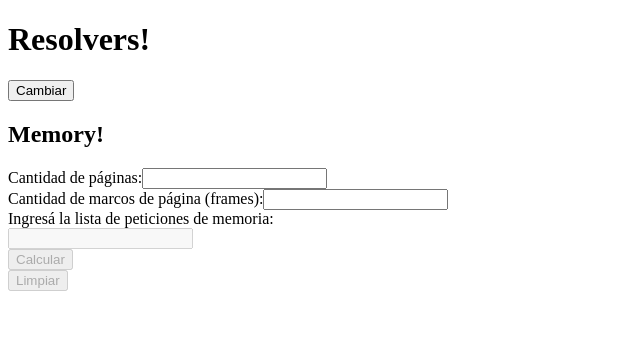
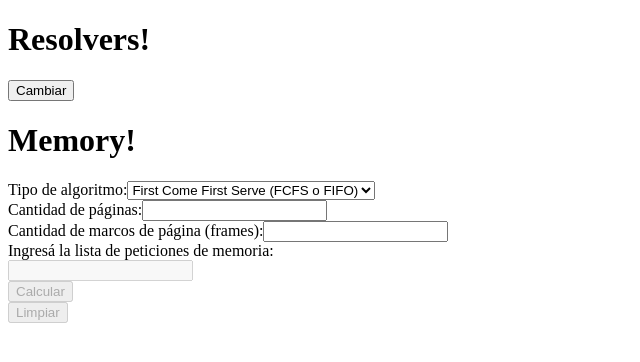
Before and after one commit to emigimenezj/os-resolvers, a React (Vite) app: page / in a window 1280 px wide. Shown: the top 362 px of the page, without its empty margins (0-640 px from the left). Built offline with nearby package versions, Linux system fonts and the light colour scheme.

Commit message:
Update html structure and add memory algorithm selector

```diff
--- a/src/Memory.jsx
+++ b/src/Memory.jsx
@@ -5,8 +5,8 @@ import { MemoryCarouselSolutions } from './components/MemoryCarouselSolutions';
 
 export function Memory() {
 
+  // cantidad de páginas: 6
   // cantidad de marcos: 4
-  // cantidad de páginas: 6
   // lista de peticiones: 1, 2, 1, 3, 4, 3, 5, 6, 2
 
   const [pages, setPages] = useState('');
@@ -22,7 +22,7 @@ export function Memory() {
     const isOnlyDigits = /^\d*$/.test(value);
     if(!isOnlyDigits) return;
 
-    setPages(parseInt(value, 10));
+    setPages(value ? parseInt(value, 10) : value);
   }
 
   const handleChangeFrameInput = (event) => {
@@ -31,22 +31,29 @@ export function Memory() {
     const isOnlyDigits = /^\d*$/.test(value);
     if(!isOnlyDigits) return;
 
-    setFrames(parseInt(value, 10));
+    setFrames(value ? parseInt(value, 10) : value);
   }
 
   const handleSubmit = (event) => {
     event.preventDefault();
 
-    const sol = resolver({ memoryRequestSequence, frames, type: 'LRU' });
+    const sol = resolver({ memoryRequestSequence, frames, type: event.target.algorithm.value });
 
     setSolutions(prev => [...prev, sol]);
   }
 
   return (
-    <section>
+    <main>
       <header>
         <h1>Memory!</h1>
         <form onSubmit={handleSubmit}>
+          <label htmlFor='algorithm'>Tipo de algoritmo:</label>
+          <select id="algorithm" name="algorithm" defaultValue="FIFO">
+            <option value="FIFO">First Come First Serve (FCFS o FIFO)</option>
+            <option value="LRU">Last Recently Used (LRU)</option>
+            <option value="SC">Second Chance (SC)</option>
+          </select>
+          <br />
           <label>Cantidad de páginas:</label>
           <input onChange={handleChangePageInput} type="text" value={pages} />
           <br />
@@ -66,13 +73,15 @@ export function Memory() {
           </button>
         </form>
       </header>
-      <main>
-        <button
-          disabled={solutions.length === 0}
-          onClick={() => setSolutions([])}
-        >Limpiar</button>
+      <section>
+        <header className='carousel-solutions-header'>
+          <button className='btn-clean'
+            disabled={solutions.length === 0}
+            onClick={() => setSolutions([])}
+          >Limpiar</button>
+        </header>
         <MemoryCarouselSolutions solutions={solutions} />
-      </main>
-    </section>
+      </section>
+    </main>
   );
 }
```
